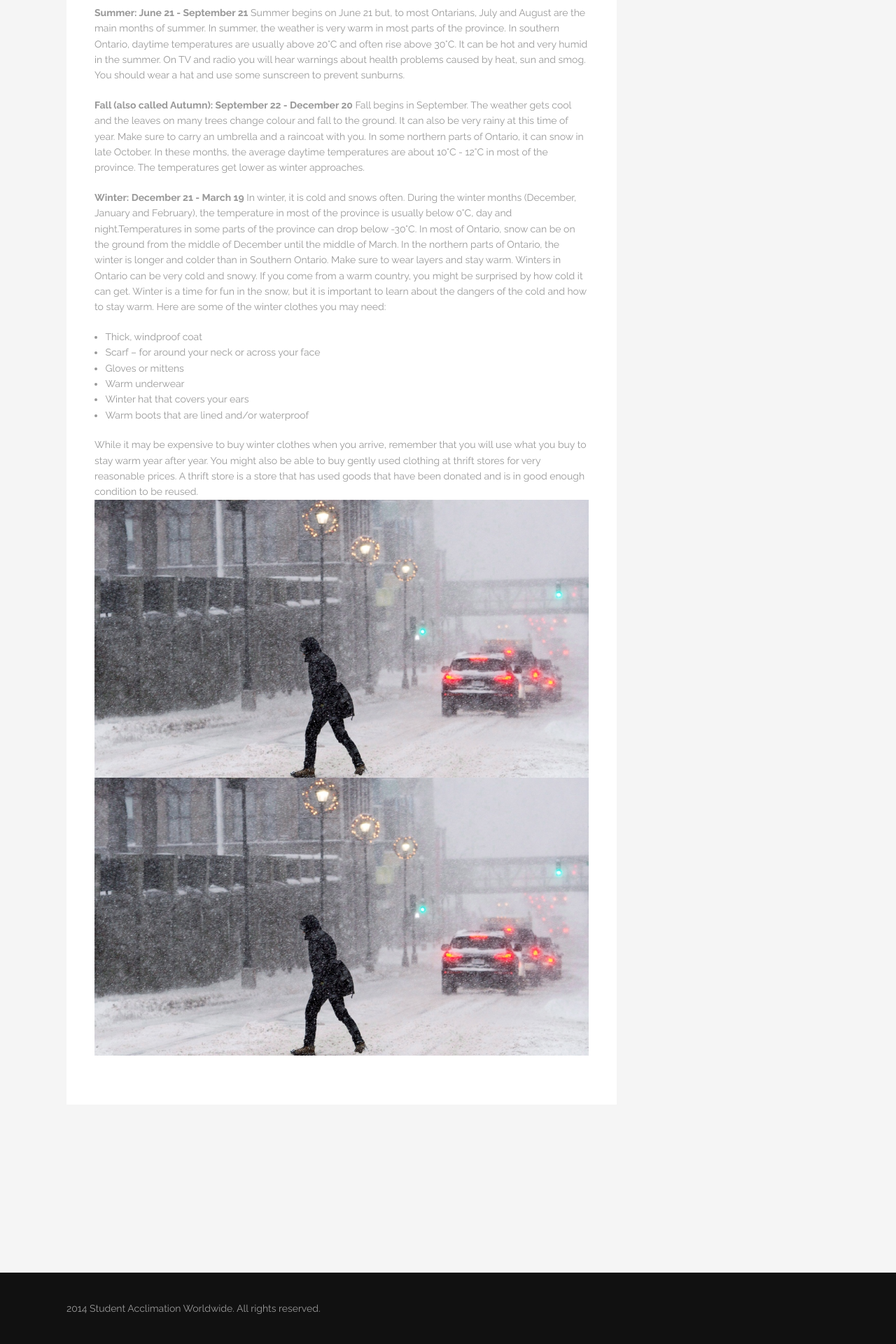
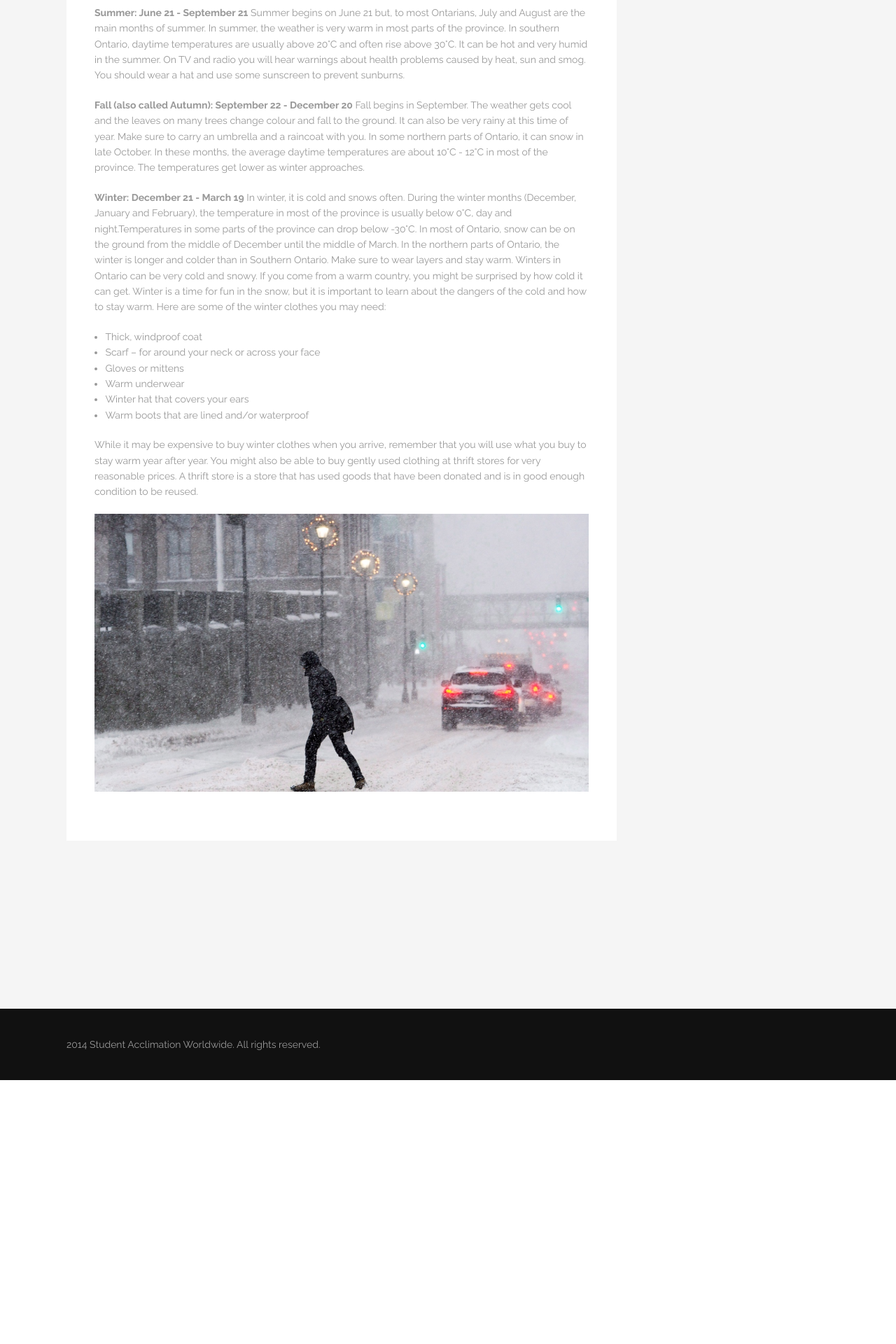
Before and after one commit to prabhav/saw, a Jekyll site: the page built from _posts/2019-05-08-ontario-weather.markdown, in a window 1280 px wide. Shown: the part 986-2906 px from the top of the page at 70% size. Built offline with Jekyll 4.4.1, drawn with Linux system fonts in a browser that asks for light colours; after the commit the page ends 2529 px from its top, so only the background shows below that.

Commit message:
Updated Ontario Weather

```diff
--- a/_posts/2019-05-08-ontario-weather.markdown
+++ b/_posts/2019-05-08-ontario-weather.markdown
@@ -36,4 +36,5 @@ In winter, it is cold and snows often. During the winter months (December, Janua
 
 While it may be expensive to buy winter clothes when you arrive, remember that you will use what you buy to stay warm year after year.
 You might also be able to buy gently used clothing at thrift stores for very reasonable prices. A thrift store is a store that has used goods that have been donated and is in good enough condition to be reused.
-![image.jpg](/uploads/image.jpg)![image.jpg](/uploads/image.jpg)
+
+![image.jpg](/uploads/image.jpg)
```
